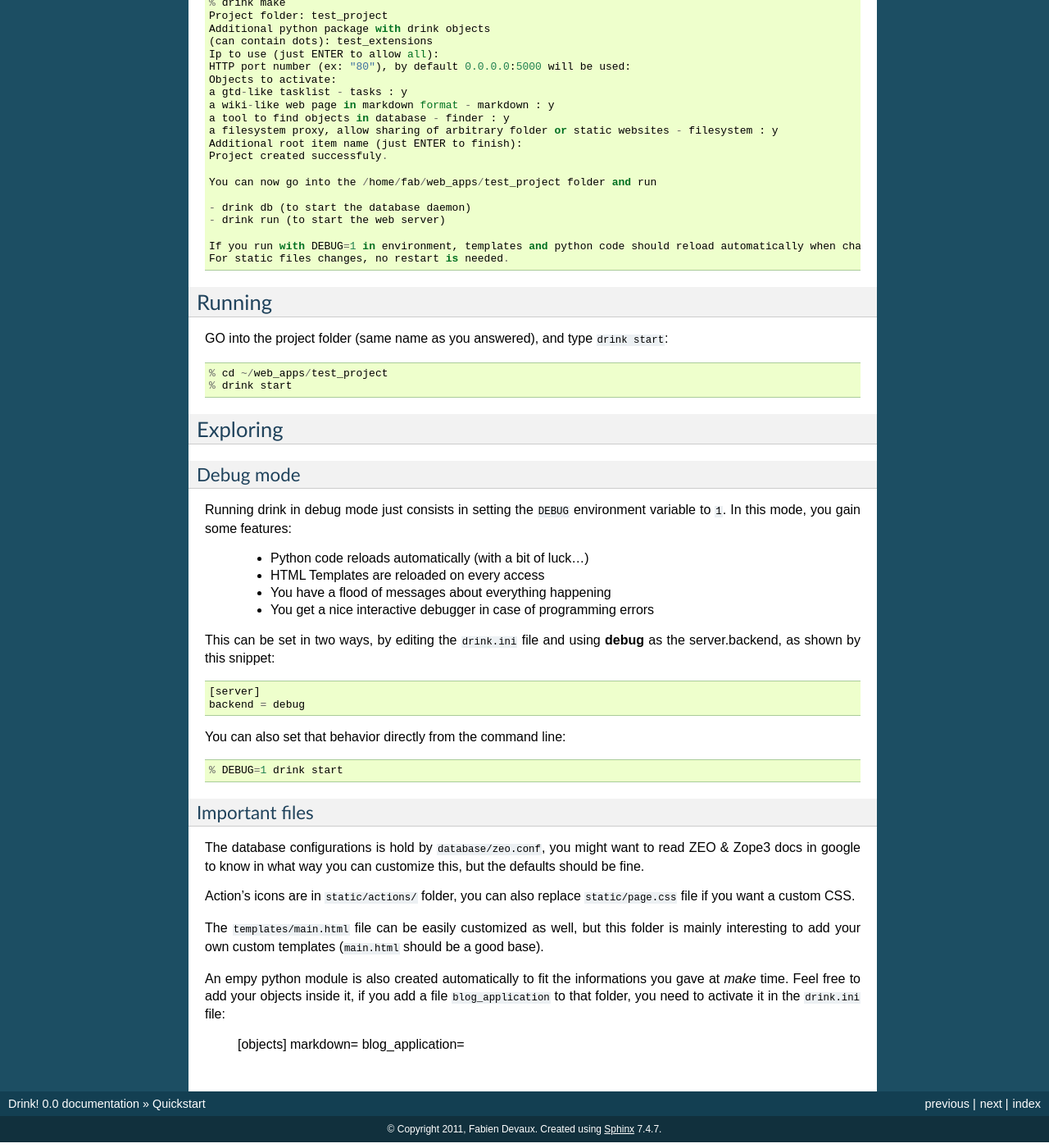
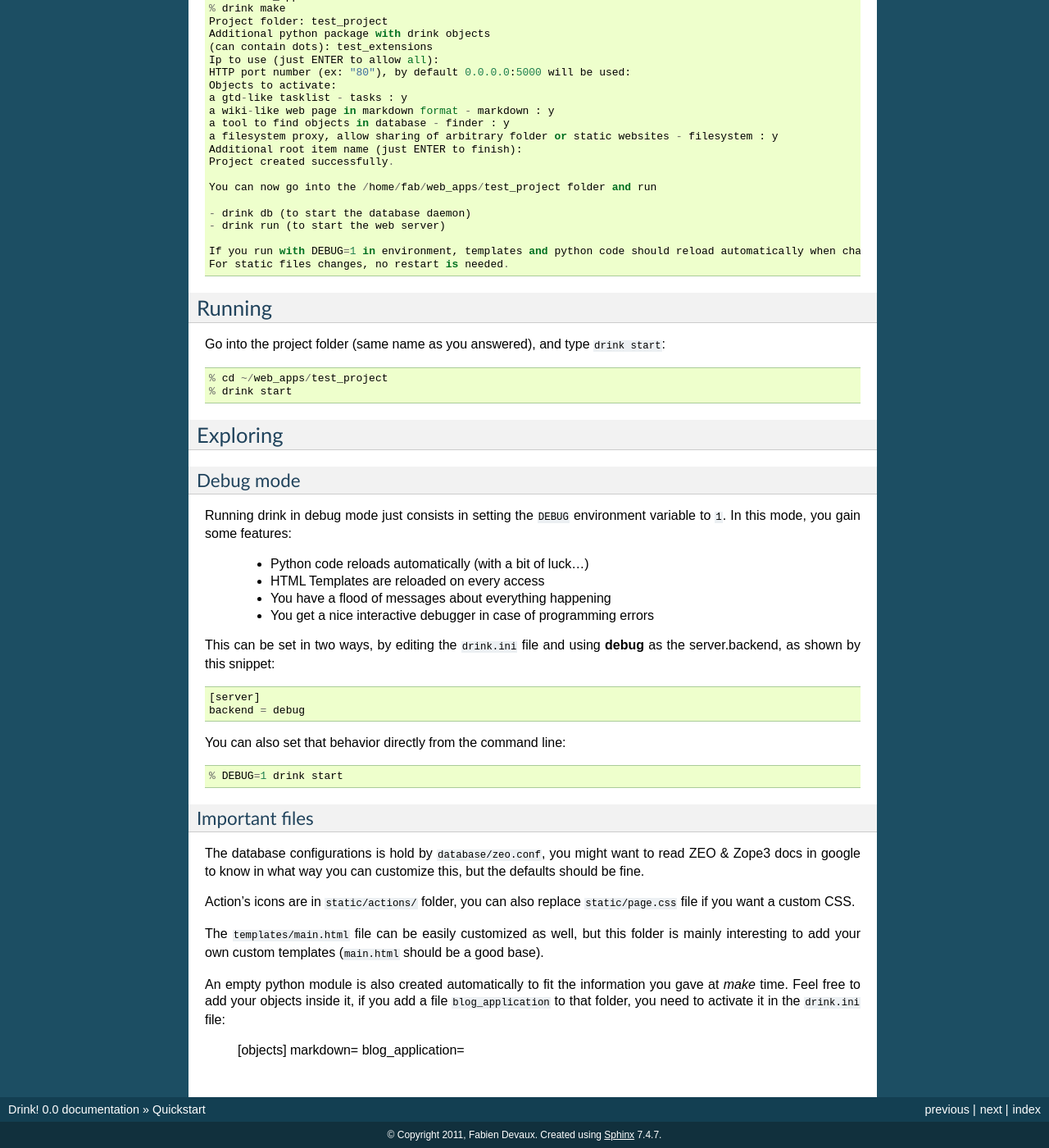
Before and after one commit to fdev31/drink, a Sphinx documentation site: the page built from docs/source/quickstart.rst, in a window 1280 px wide and 1400 px high, scrolled down 743 px. Shown: the whole window at 82% size. Built offline with Sphinx 7.4.7, drawn with Linux system fonts in a browser that asks for light colours; some of the changed text lies outside the part shown.

Commit message:
Fix documentation typos

```diff
--- a/docs/source/quickstart.rst
+++ b/docs/source/quickstart.rst
@@ -30,9 +30,10 @@ from sources::
 Creating a project
 ******************
 
-Do not forget to activate your virtual environment:
+Do not forget to activate your virtual environment::
 
-   % . drink_env/bin/activate
+    % . drink_env/bin/activate
+
 
 And chose a folder of your own, that can hold several projects and run ``drink make``::
 
@@ -49,7 +50,7 @@ And chose a folder of your own, that can hold several projects and run ``drink m
    a tool to find objects in database - finder : y
    a filesystem proxy, allow sharing of arbitrary folder or static websites - filesystem : y
    Additional root item name (just ENTER to finish):
-   Project created successfuly.
+   Project created successfully.
 
    You can now go into the /home/fab/web_apps/test_project folder and run
 
@@ -62,7 +63,7 @@ And chose a folder of your own, that can hold several projects and run ``drink m
 Running
 *******
 
-GO into the project folder (same name as you answered), and type ``drink start``::
+Go into the project folder (same name as you answered), and type ``drink start``::
 
    % cd ~/web_apps/test_project
    % drink start
@@ -100,7 +101,7 @@ Action's icons are in ``static/actions/`` folder, you can also replace ``static/
 
 The ``templates/main.html`` file can be easily customized as well, but this folder is mainly interesting to add your own custom templates (``main.html`` should be a good base).
 
-An empy python module is also created automatically to fit the informations you
+An empty python module is also created automatically to fit the information you
 gave at *make* time. Feel free to add your objects inside it, if you add a file ``blog_application`` to that folder, you need to activate it in the ``drink.ini`` file:
 
    [objects]
```
